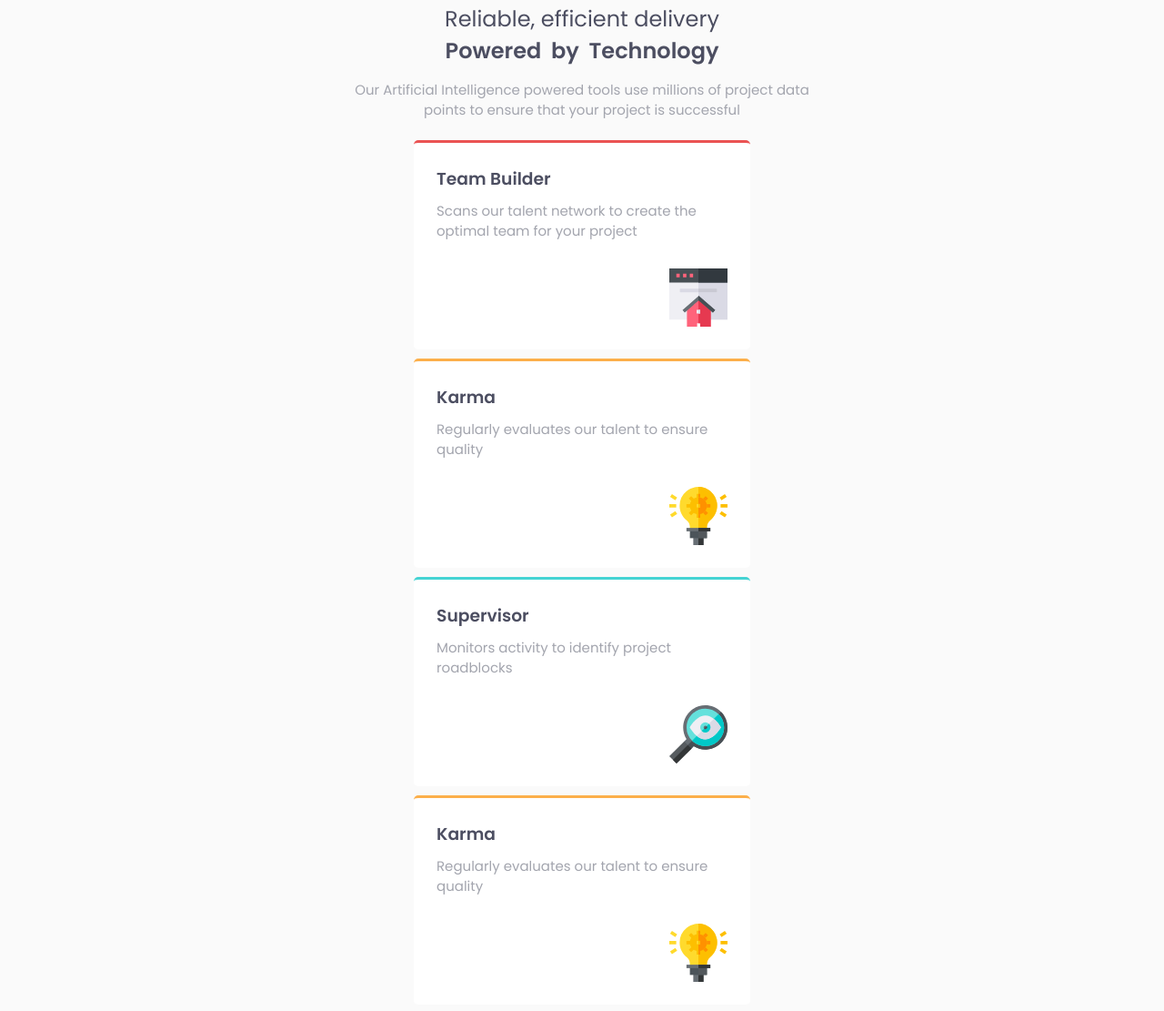
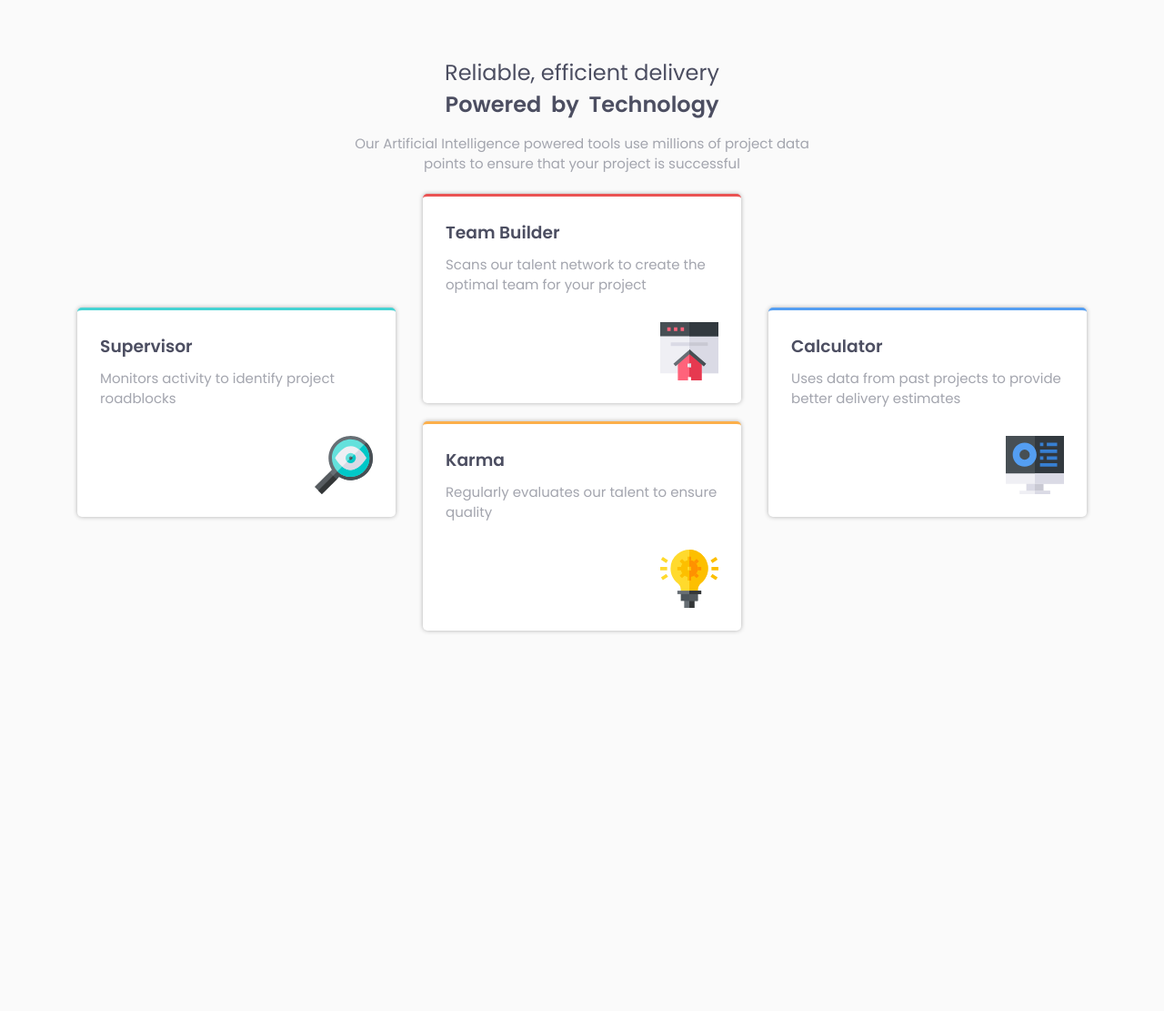
Before and after one commit to joaovxsantos/four-card-feature-section-master, a plain HTML site: page index.html in a window 1280 px wide. Shown: the part 29-1140 px from the top of the page at 91% size. After the commit the page ends 800 px from the top, so only its background shows below. Drawn offline with Linux system fonts and the light colour scheme.

Commit message:
first-commit

```diff
--- a/index.html
+++ b/index.html
@@ -25,6 +25,15 @@
 
     <div class="content">
 
+      <div class="box cyan">
+        <h3>Supervisor</h3>
+        <p>Monitors activity to identify project roadblocks</p>
+        <div class="imagens">
+          <img src="./images/icon-supervisor.svg" alt="">
+        </div>
+      </div>
+
+      <div class="section">
         <div class="box red">
           <h3>Team Builder</h3>
           <p>Scans our talent network to create the optimal team for your project</p>
@@ -40,32 +49,19 @@
             <img src="./images/icon-karma.svg" alt="">
           </div>
         </div>
-
-    </div>
-
-    <div class="box cyan">
-      <h3>Supervisor</h3>
-      <p>Monitors activity to identify project roadblocks</p>
-      <div class="imagens">
-        <img src="./images/icon-supervisor.svg" alt="">
-      </div>
-    </div>
-
-    <div class="box yellow">
-      <h3>Karma</h3>
-      <p>Regularly evaluates our talent to ensure quality</p>
-      <div class="imagens">
-        <img src="./images/icon-karma.svg" alt="">
-      </div>
       </div>
 
       <div class="box blue">
         <h3>Calculator</h3>
-      <p>  Uses data from past projects to provide better delivery estimates</p>
+        <p> Uses data from past projects to provide better delivery estimates</p>
         <div class="imagens">
           <img src="./images/icon-calculator.svg" alt="">
         </div>
       </div>
+    </div>
+
+
+
   </main>
 
 
--- a/style.css
+++ b/style.css
@@ -19,7 +19,7 @@ body {
 
 header {
   /* background: red; */
-  margin-top: 20px;
+  /* margin-top: 10px; */
   padding: 12px;
   text-align: center;
   color: hsl(234, 12%, 34%);
@@ -48,7 +48,7 @@ p{
 }
 
 .box{
-    width: 370px;
+    width: 350px;
     background: #fff;
     padding: 25px;
     display: flex;
@@ -56,7 +56,9 @@ p{
     gap: 10px;
     color: hsl(234, 12%, 34%);
     border-radius: 5px;
-    margin-bottom: 10px;
+    margin-bottom: 15px;
+    margin: auto;
+    box-shadow: 0 0 5px rgba(0,0,0,0.3);
 }
 
 
@@ -69,7 +71,7 @@ p{
 
 .red{
     border-top: 3px solid hsl(0, 78%, 62%);
-
+    margin-bottom:20px;
 }
 
 .yellow{
@@ -87,3 +89,9 @@ p{
     border-top: 3px solid hsl(212, 86%, 64%);
 
 }
+
+
+.content{
+    display: flex;
+    gap: 30px;
+}
```
Lines whose indentation alone changed are shown as unchanged.
